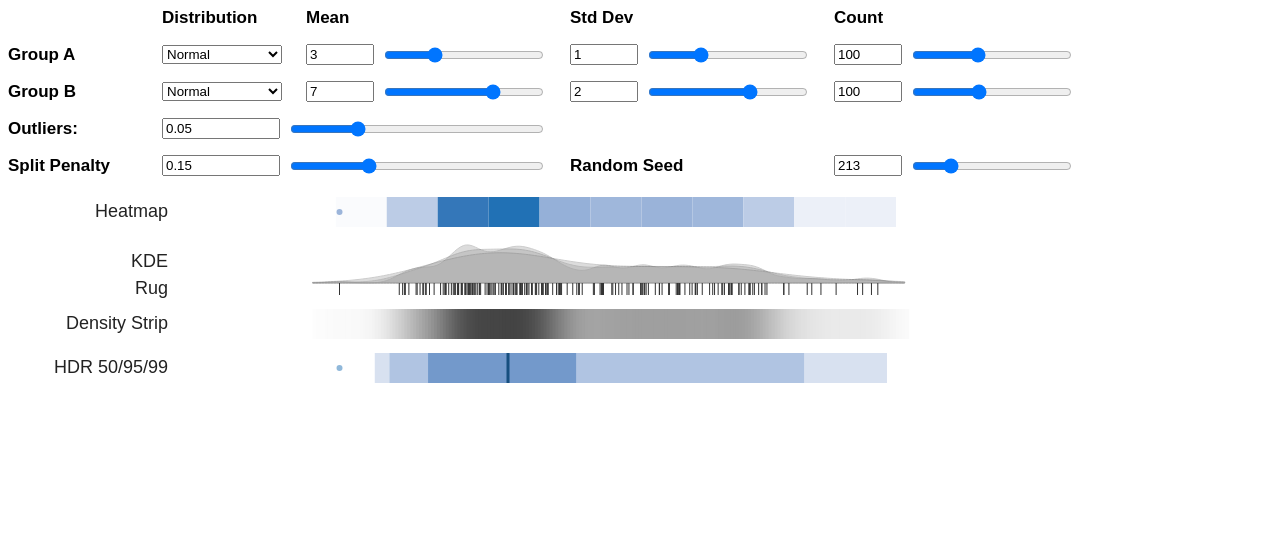
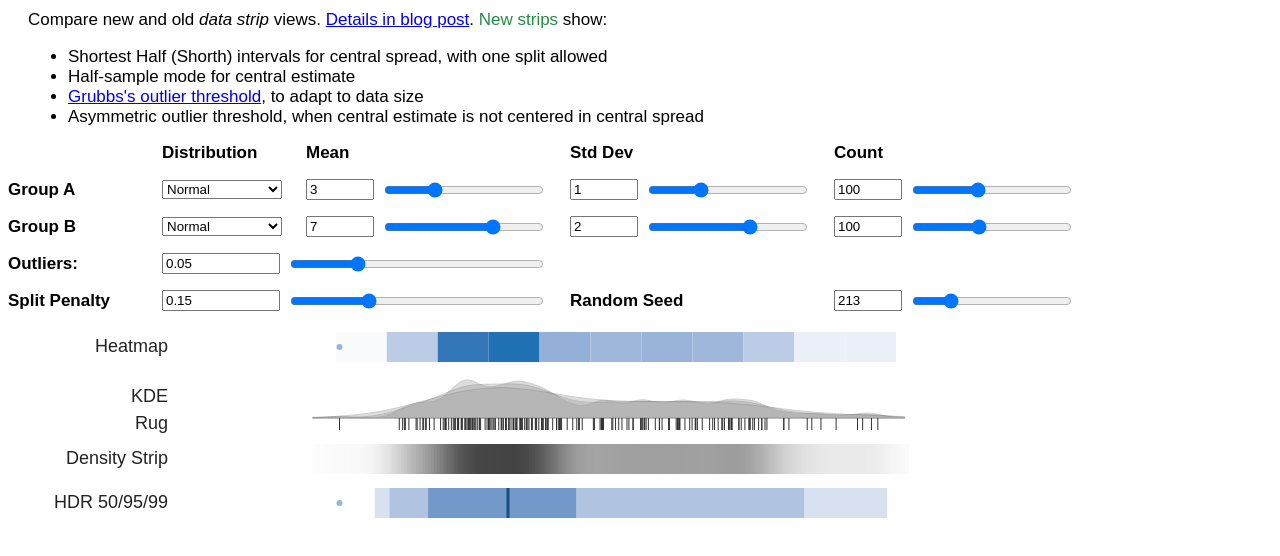
Before and after one commit to xangregg/data-strips, a website with bundled scripts: page index.html in a window 1280 px wide. Built offline with nearby package versions, Linux system fonts and the light colour scheme; a script that the page names is missing.

Commit message:
Add intro text and blog link

```diff
--- a/index.html
+++ b/index.html
@@ -21,6 +21,22 @@
         #controls select,
         #controls input[type="range"] {
             width: 100%;
+        }
+
+        .intro {
+            margin-top: 10px;
+            margin-left: 20px;
+            margin-right: 50px;
+            font-size: 17px;
+            font-family: sans-serif;
+        }
+
+        .intro2 {
+            margin-top: 0px;
+            margin-left: 20px;
+            margin-right: 50px;
+            font-size: 17px;
+            font-family: sans-serif;
         }
 
         .row-label {
@@ -150,6 +166,17 @@
 
 <body>
 
+<div>
+    <p class="intro">Compare new and old <em>data strip</em> views.
+        <a href="https://rawdatastudies.com/2025/07/05/data-strips-experiment/">Details in blog post</a>.
+        <span style="color: #238b45">New strips</span> show:</p>
+        <ul>
+    <li class="intro2">Shortest Half (Shorth) intervals for central spread, with one split allowed </li>
+    <li class="intro2">Half-sample mode for central estimate</li>
+    <li class="intro2"><a href="https://en.wikipedia.org/wiki/Grubbs%27s_test">Grubbs's outlier threshold</a>, to adapt to data size</li>
+    <li class="intro2">Asymmetric outlier threshold, when central estimate is not centered in central spread</li>
+</ul>
+</div>
 <div id="controls">
     <div></div>
     <label>Distribution</label>
```
